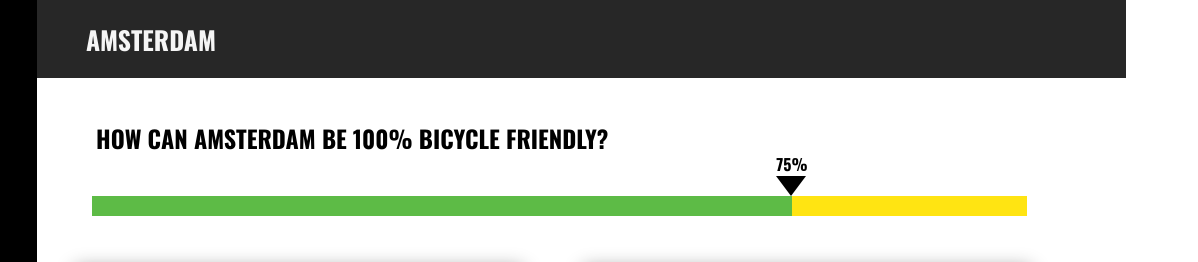
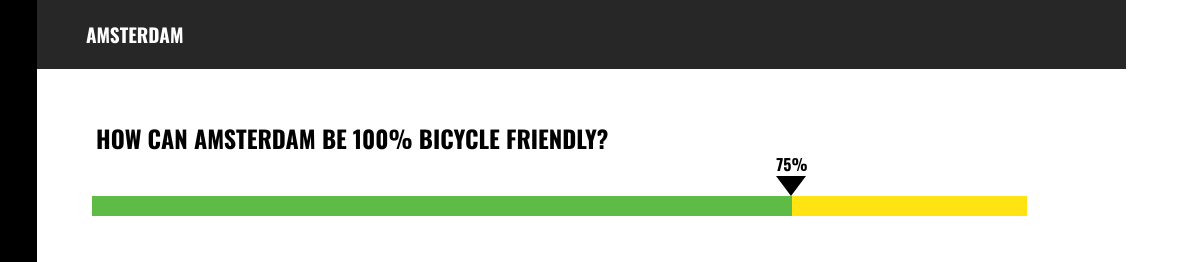
Before and after one commit to 447578/SSS_impact_index_tool, a plain HTML site: page Web/index.html in a window 1280 px wide. Shown: the top 262 px of the page, 154-1352 px from the left, 1198 px wide, since content can reach past the window. Drawn offline with nearby package versions, Linux system fonts and the light colour scheme; some packages are replaced by stand-ins of ours; a script that the page names is missing.

Commit message:
Update style.css

```diff
--- a/Web/style.css
+++ b/Web/style.css
@@ -5,10 +5,22 @@
 {
   box-sizing: border-box;
 }
+html {
+  padding: 0;
+  margin: 0;
+  height: 100%;
+}
 body {
+  max-height: 100%;
   padding: 0;
   margin: 0;
   overflow: hidden;
+  overflow-y: scroll;
+
+}
+
+::-webkit-scrollbar {
+  display: none;
 }
 #overlay {
       background-color: rgba(0,0,0,0.5);
@@ -26,7 +38,7 @@
     float:right;
     padding-left:200px;
     padding-right: 100px;
-    overflow: hidden;
+
 }
 header
 {
@@ -35,9 +47,9 @@
     padding-left: 220px;
     float:right;
     display: flex;
-    color: whitesmoke;
+    color: white;
     font-family: 'Oswald';
-    font-size: 0.8em;
+    font-size: 0.6em;
     position: fixed;
     z-index: 2;
 }
@@ -55,6 +67,7 @@
   font-family: 'Lato', Tahoma, Geneva, sans-serif;
     font-size: 12em;
 padding-left: 30px;
+padding-top: 20px;
 
 }
 .charts-container:after {
@@ -326,7 +339,7 @@
   width: 70%;
   height: 90vh;
   background-color: white;
-  top: -700px;
+  top: -850px;
   margin: 0 auto ;
   z-index: 5;
   position: relative;
```
